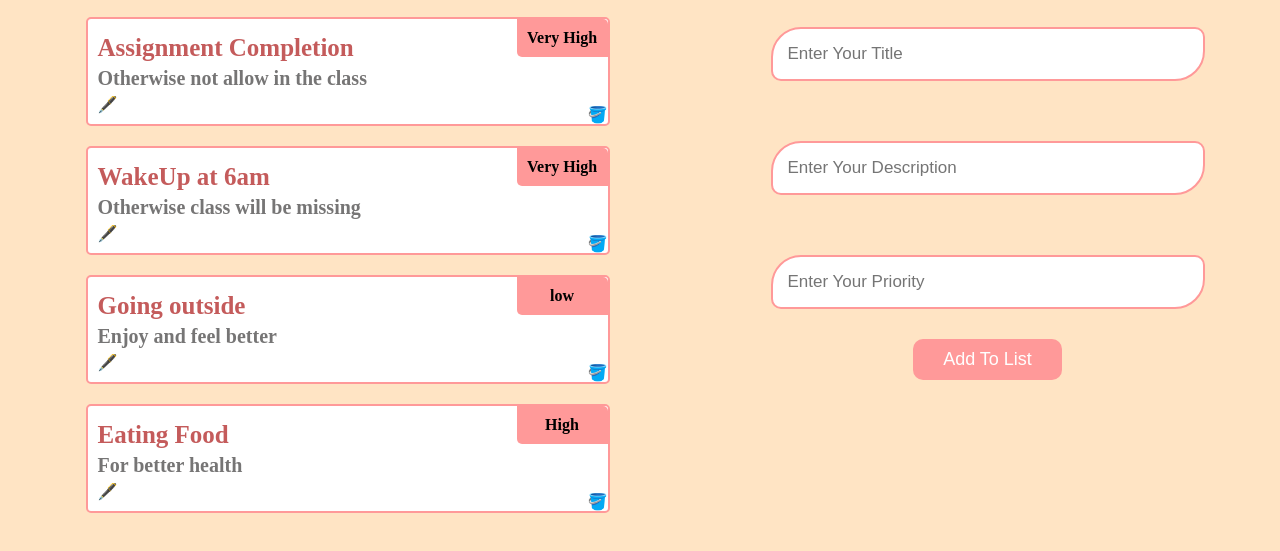
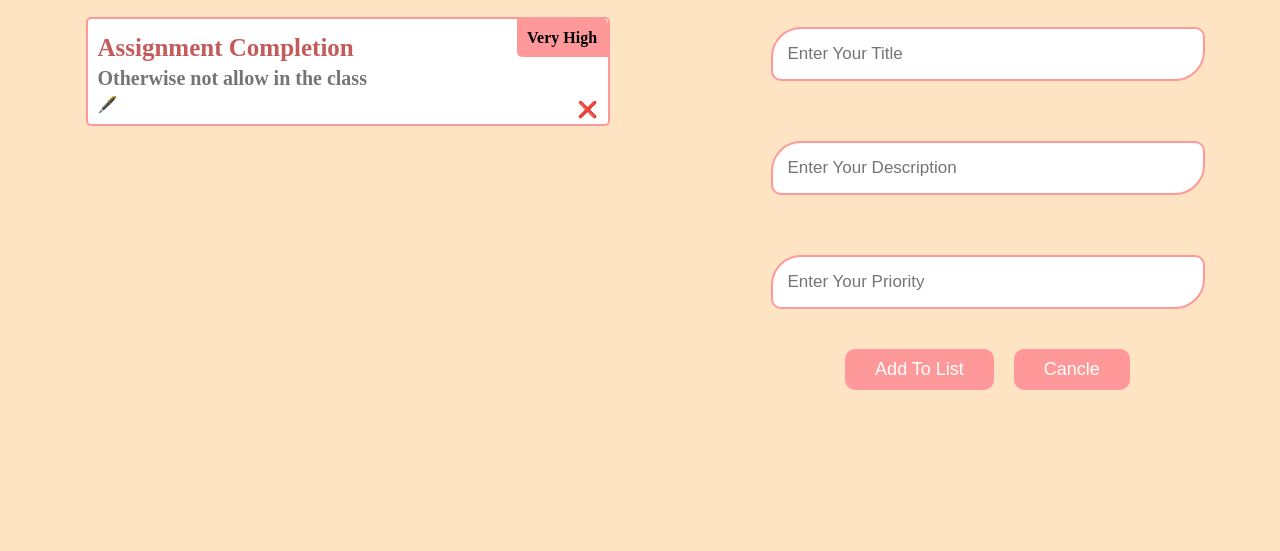
Before and after one commit to Harshali-Kanoje/task-scheduler, a React app: page / in a window 1280 px wide. Shown: the part 151-702 px from the top of the page. Built offline with nearby package versions, Linux system fonts and the light colour scheme.

Commit message:
some optimization are made

```diff
--- a/src/component/Task/Task.css
+++ b/src/component/Task/Task.css
@@ -24,9 +24,10 @@
 }
 .delete-btn {
     position: absolute;
-    bottom: 0;
+    bottom: 5px;
     right: 0;
     cursor: pointer;
+    margin: 0 10px;
 }
 
 .task-priority {
@@ -40,6 +41,11 @@
   font-weight: bold;
   width: 71px;
   text-align: center;
+}
+
+span .edit-btn {
+    cursor: pointer;
+    margin: 0 10px;
 }
 
 @media screen and (max-width:600px){
--- a/src/component/Task/Task.js
+++ b/src/component/Task/Task.js
@@ -10,7 +10,7 @@ const Task = ({id , title , description , priority , removeTaskFromList ,obj , s
       <span className='delete-btn' onClick={() => {
         removeTaskFromList(obj)
         // console.log(obj)
-      }}>🪣</span>
+      }}>❌ </span>
       <span className='edit-btn' onClick={() => {
         setTaskEditable(id)
         // console.log(obj)
--- a/src/view/Home/Home.css
+++ b/src/view/Home/Home.css
@@ -43,6 +43,7 @@ text-align: center;
     background-color: #ff9999;
     color: white;
     border-radius: 10px;
+    margin: 10px;
 }
 
 .task-sub-heading{
--- a/src/view/Home/Home.js
+++ b/src/view/Home/Home.js
@@ -12,24 +12,6 @@ const Home = () => {
         title : 'Assignment Completion',
         description : 'Otherwise not allow in the class',
         priority : 'Very High'
-    },
-    {
-        id : '2',
-        title : 'WakeUp at 6am',
-        description : 'Otherwise class will be missing',
-        priority : 'Very High'
-    },
-    {
-        id : '3',
-        title : 'Going outside',
-        description : 'Enjoy and feel better',
-        priority : 'low'
-    },
-    {
-        id : '4',
-        title : 'Eating Food',
-        description : 'For better health',
-        priority : 'High'
     }
   ])
   const [id ,setId] = useState(0)
@@ -49,6 +31,24 @@ const Home = () => {
 
 
   const addTaskToList = () => {
+
+    if(!title)
+    {
+      showToast('Title is required', 'warning', 3000);
+      return
+    }
+
+    if(!description)
+    {
+      showToast('Description is required', 'warning', 3000);
+      return
+    }
+
+    if(!priority)
+    {
+      showToast('Priority is required', 'warning', 3000);
+      return
+    }
     // const randomId = Math.floor(Math.random)*1000;
     const randomId = Math.floor(Math.random() *1000);
     const obj = {
@@ -62,8 +62,7 @@ const Home = () => {
 
     setFieldClear()
     saveTaskToLocalStorage(newList);
-    showToast('Task added successfully', 'success', 3000);
-  }
+    showToast('Task added successfully', 'success', 3000);}
 
   const removeTaskFromList = (obj) => {
     const index = task.indexOf(obj)
@@ -126,6 +125,14 @@ const Home = () => {
     setTitle('')
     setPriority('')
   }
+
+  const CancleUpdateTask = () => {
+    setDescription('')
+    setTitle('')
+    setPriority('')
+    setIsEdit(false)
+    setId(null)
+  }
   // const removeTaskFromList = (id) => {
   //   //  const index = task.indexOf(obj)
   //    let index;
@@ -175,7 +182,9 @@ const Home = () => {
                     setPriority(e.target.value)
               }} className='tast-input' placeholder='Enter Your Priority'/>
               <br/>
-              {isEdit===true?<button type='button' onClick={UpdateTask}>Update</button>:<button type='button' onClick={addTaskToList}>Add To List</button>}
+              {isEdit ?<button type='button' onClick={UpdateTask}>Update</button>:<button type='button' onClick={addTaskToList}>Add To List</button>}
+              {/* <button type='button' onClick={isEdit===true ? UpdateTask : addTaskToList}>{isEdit===true?Update:Add To List}</button> */}
+              <button type='button' onClick={CancleUpdateTask}>Cancle</button>
             </form>
         </div>
       </div>
```
